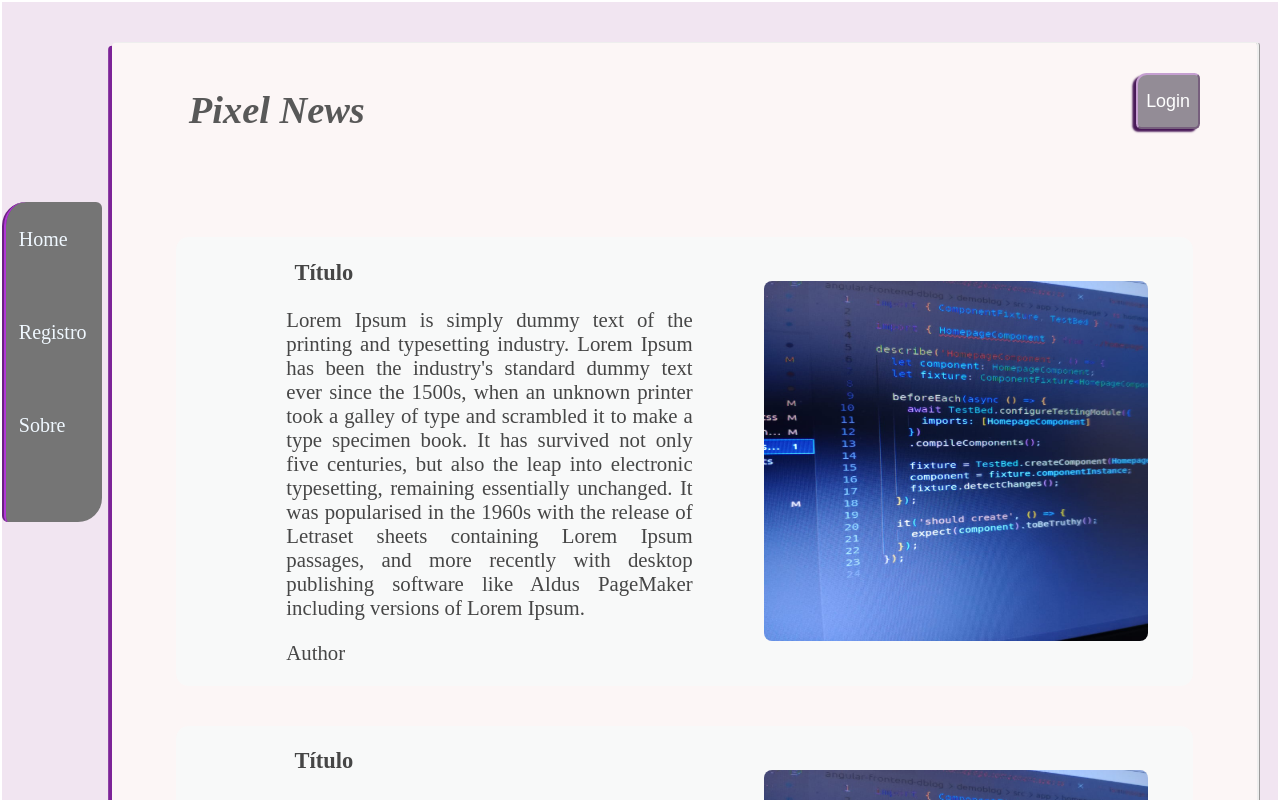
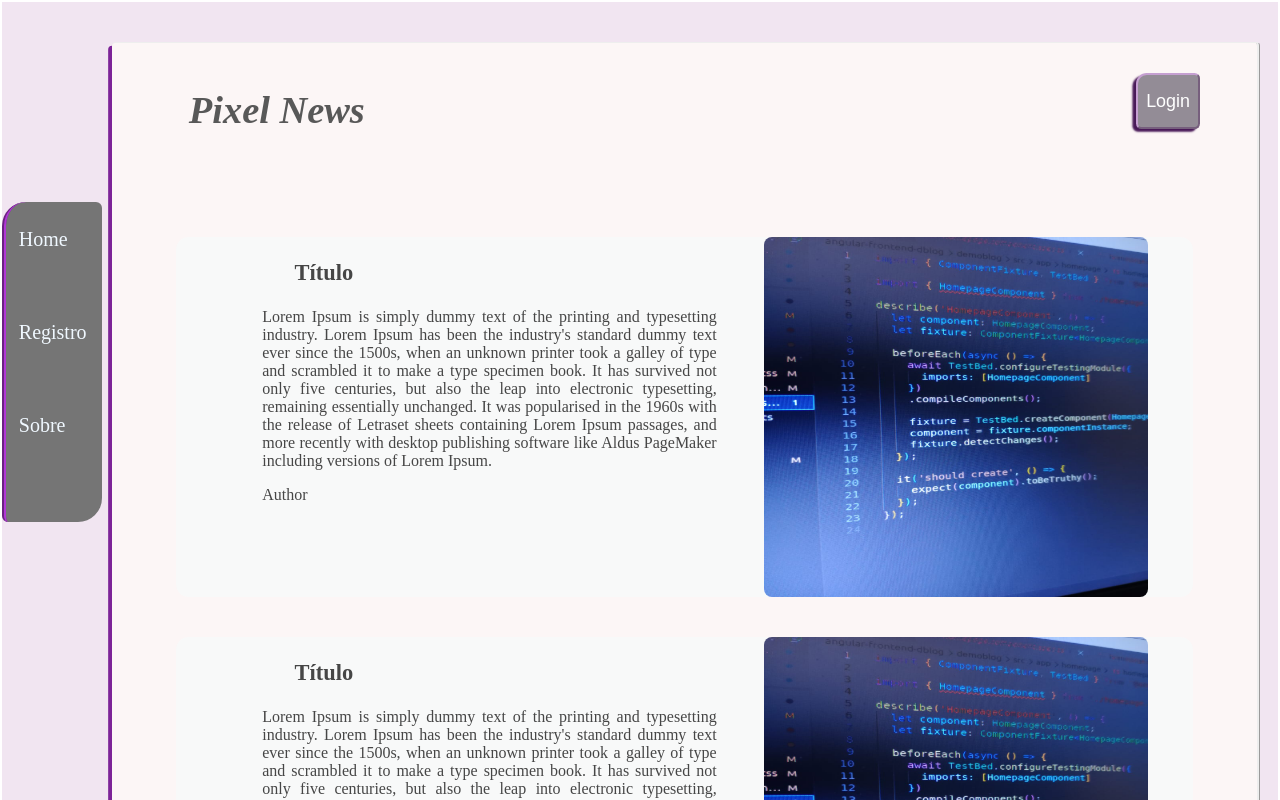
Before and after one commit to pedro-workspace/blog-demo, an Angular app: page / in a window 1280 px wide. Shown: the top 800 px of the page. Built offline with nearby package versions, Linux system fonts and the light colour scheme.

Commit message:
final ajustmens for this very simple blog

```diff
--- a/src/styles.css
+++ b/src/styles.css
@@ -4,7 +4,7 @@ h1, h2 {
 }
 
  h4, p {
-    font-size:2.6vh;
+    font-size: 16px;
 }
 
 label, button {
```
